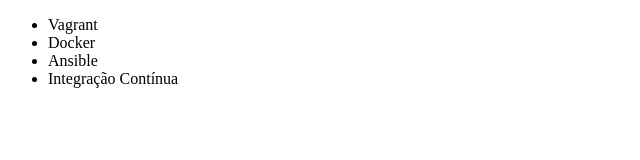
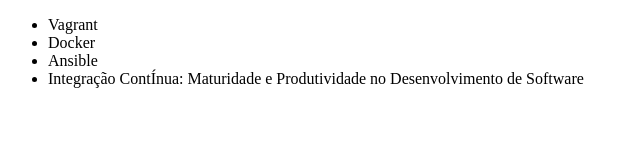
Before and after one commit to gabriela-araujosilva/alura-git, a plain HTML site: page index.html in a window 1280 px wide. Shown: the whole page, without its empty margins (0-640 px from the left). Drawn offline with Linux system fonts and the light colour scheme.

Commit message:
Renomeando curso de Integração Contínua

```diff
--- a/index.html
+++ b/index.html
@@ -9,7 +9,7 @@
 		<li>Vagrant</li>
 		<li>Docker</li>
 		<li>Ansible</li>
-		<li>Integração Contínua</li>
+		<li>Integração ContÍnua: Maturidade e Produtividade no Desenvolvimento de Software</li>
 	</ul>
 </body>
 </html>
```
